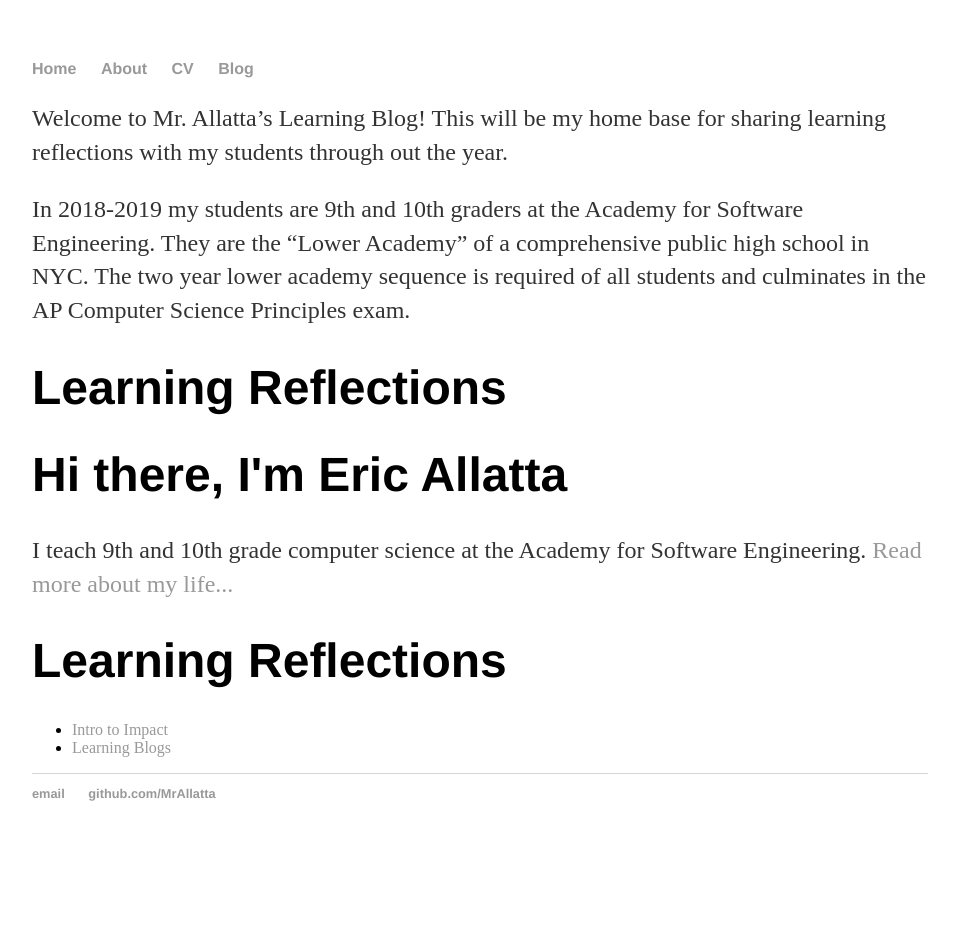
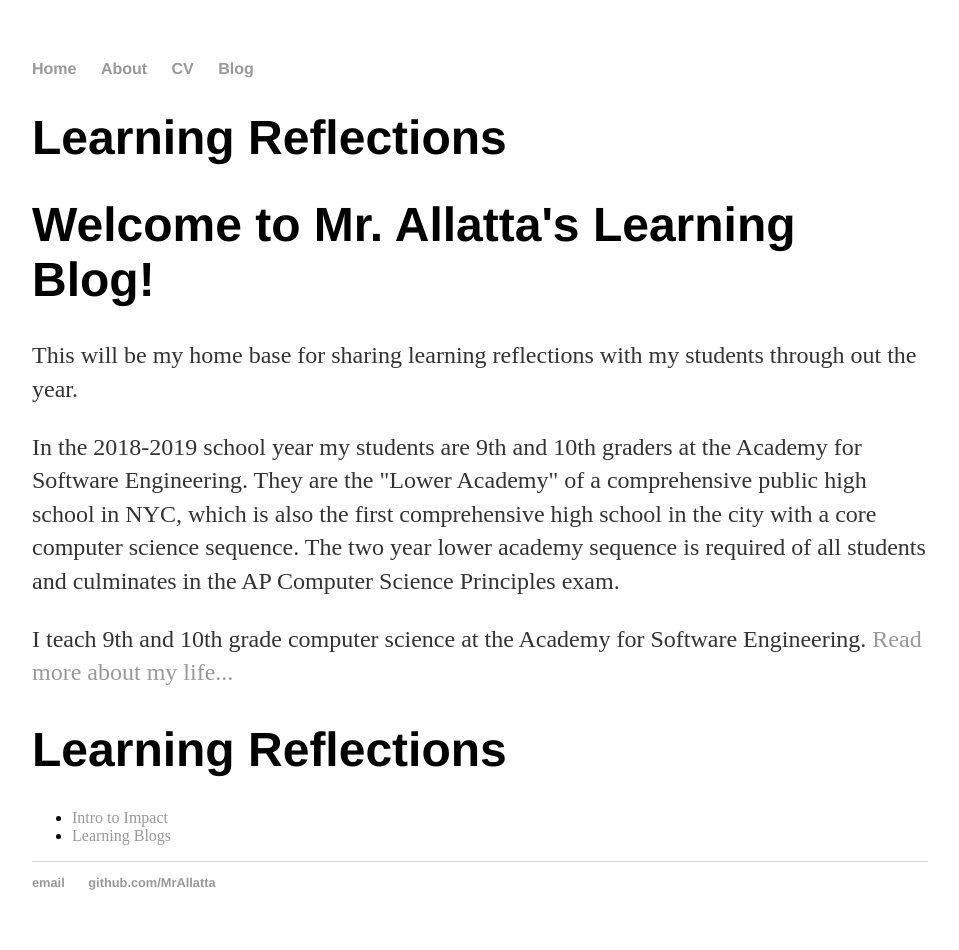
Before and after one commit to MrAllatta/sy-18-19-learning-blogs, a Jekyll site: the page built from index.md, in a window 1280 px wide. Shown: the whole page, without its empty margins (160-1119 px from the left). Built offline with Jekyll 4.4.1, drawn with Linux system fonts in a browser that asks for light colours; before the commit the page ends 900 px from its top, so only the background shows below that.

Commit message:
updated home page

```diff
--- a/index.md
+++ b/index.md
@@ -3,14 +3,17 @@ layout: default
 title: Mr. Allatta's Learning Blog
 ---
 
-Welcome to Mr. Allatta's Learning Blog! This will be my home base for sharing learning reflections with my students through out the year.
 
-In 2018-2019 my students are 9th and 10th graders at the Academy for Software Engineering. They are the "Lower Academy" of a comprehensive public high school in NYC. The two year lower academy sequence is required of all students and culminates in the AP Computer Science Principles exam.
 
 # Learning Reflections
 <div class="blurb">
-	<h1>Hi there, I'm Eric Allatta</h1>
-	<p>I teach 9th and 10th grade computer science at the Academy for Software Engineering. <a href="/about">Read more about my life...</a></p>
+<h1>Welcome to Mr. Allatta's Learning Blog!</h1>
+<p>This will be my home base for sharing learning reflections with my students through out the year. </p>
+
+<p>In the 2018-2019 school year my students are 9th and 10th graders at the Academy for Software Engineering. They are the "Lower Academy" of a comprehensive public high school in NYC, which is also the first comprehensive high school in the city with a core computer science sequence. The two year lower academy sequence is required of all students and culminates in the AP Computer Science Principles exam.</p>
+
+<p>I teach 9th and 10th grade computer science at the Academy for Software Engineering. <a href="/about">Read more about my life...</a></p>
+
 </div><!-- /.blurb -->
 
 <h1>Learning Reflections</h1>
```
